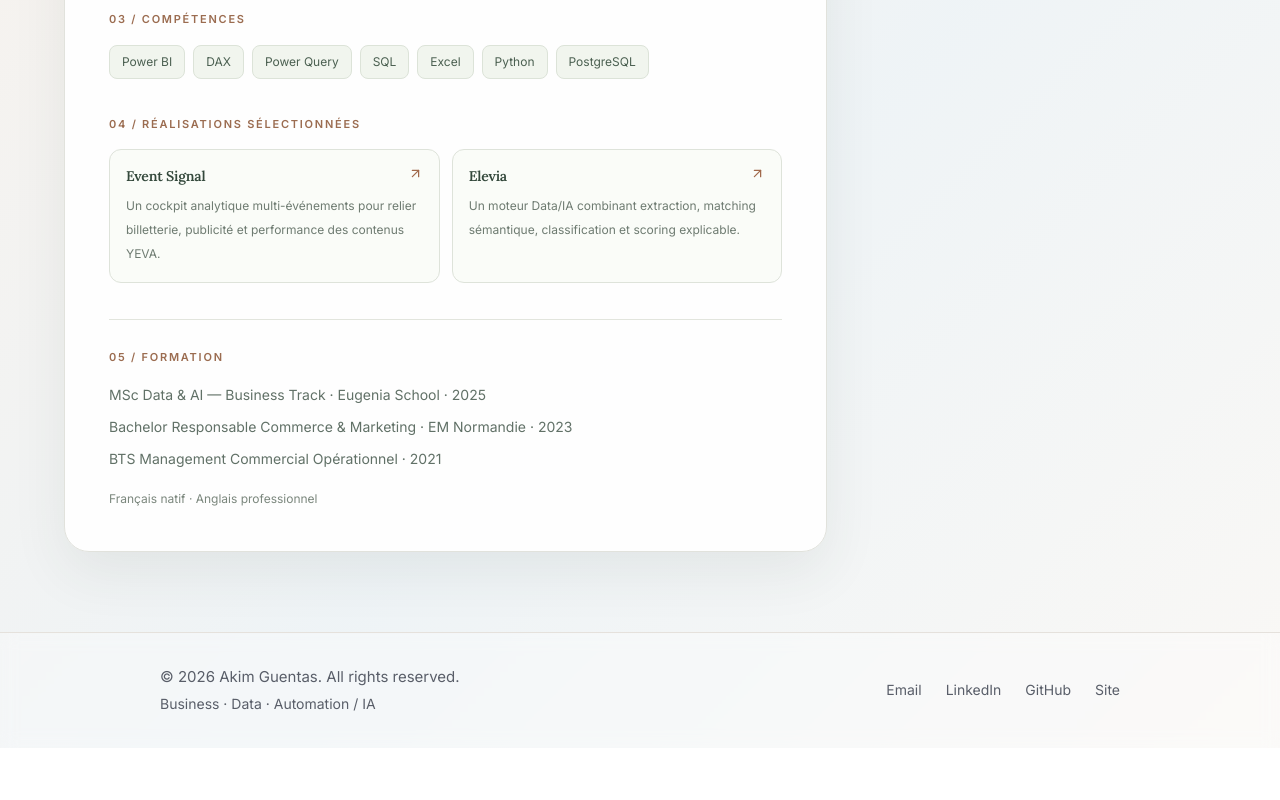
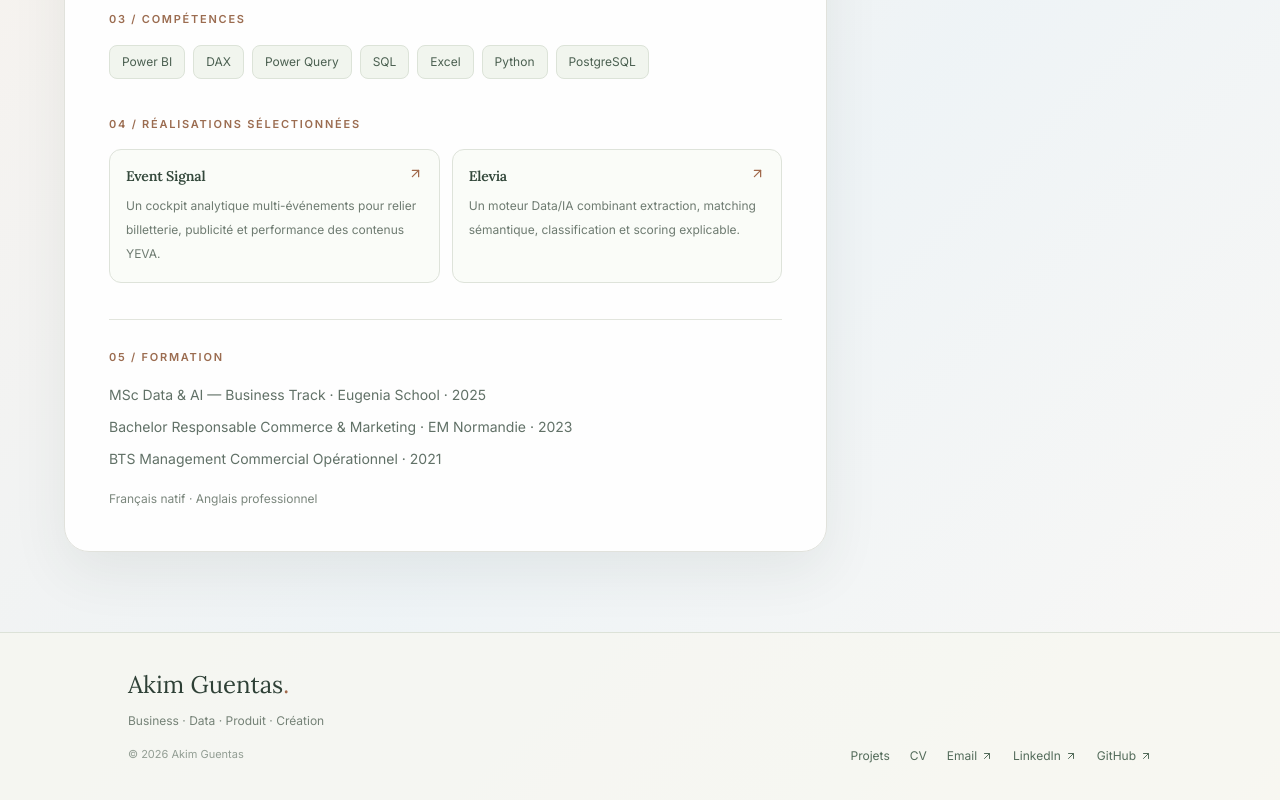
Before and after one commit to akimgnts/portfolio, a React (Vite) app: page /cv in a window 1280 px wide. Shown: the part 1517-2317 px from the top of the page. Before the commit the page ends 2265 px from the top, so only its background shows below. Built offline with nearby package versions, Linux system fonts and the light colour scheme; no server answers.

Commit message:
design: coherent lightweight footer with useful links

```diff
--- a/src/components/Footer.jsx
+++ b/src/components/Footer.jsx
@@ -1,27 +1,13 @@
+import { Link } from "react-router-dom";
+import { ArrowUpRight } from "lucide-react";
 import { siteContent } from "../data/content";
 
-export default function Footer() {
-  return (
-    <footer className="border-t border-border bg-white/30 backdrop-blur-sm">
-      <div className="max-w-5xl mx-auto px-6 md:px-8 py-8 flex flex-col sm:flex-row items-center justify-between gap-4">
-        <div className="flex flex-col gap-1">
-          <p className="text-[15px] text-muted-foreground leading-relaxed">
-            © {siteContent.footer.year} {siteContent.footer.name}. All rights reserved.
-          </p>
-          {siteContent.footer.tagline && (
-            <p className="text-sm text-muted-foreground leading-relaxed">
-              {siteContent.footer.tagline}
-            </p>
-          )}
-        </div>
-        <div className="flex items-center gap-6 text-sm text-muted-foreground leading-relaxed">
-          {siteContent.contact.social.map((link) => (
-            <a key={link.label} href={link.href} className="text-muted-foreground hover:text-foreground transition-colors">
-              {link.label}
-            </a>
-          ))}
-        </div>
-      </div>
-    </footer>
-  );
+export default function Footer(){
+ const social=siteContent.contact.social.filter(x=>x.label!=="Site");
+ return <footer className="border-t border-[#dce2d8] bg-[#f7f7f1]/75 px-6 md:px-8">
+  <div className="max-w-5xl mx-auto py-9 flex flex-col sm:flex-row gap-6 justify-between sm:items-end">
+    <div><Link to="/" className="font-serif text-2xl text-[#2e4036] hover:text-[#9b684e]">Akim Guentas<span className="text-[#a1694b]">.</span></Link><p className="text-xs text-[#758277] leading-6 mt-2">Business · Data · Produit · Création</p><p className="text-[11px] text-[#939e94] mt-3">© {siteContent.footer.year} Akim Guentas</p></div>
+    <div className="flex flex-wrap items-center gap-x-5 gap-y-3 text-xs text-[#536b5a]"><Link to="/projects" className="hover:text-[#a1694b]">Projets</Link><Link to="/cv" className="hover:text-[#a1694b]">CV</Link>{social.map(s=><a key={s.href} href={s.href} target={s.href.startsWith("mailto")?undefined:"_blank"} rel={s.href.startsWith("mailto")?undefined:"noopener noreferrer"} className="inline-flex items-center gap-1 hover:text-[#a1694b]">{s.label}<ArrowUpRight size={12}/></a>)}</div>
+  </div>
+ </footer>;
 }
```
